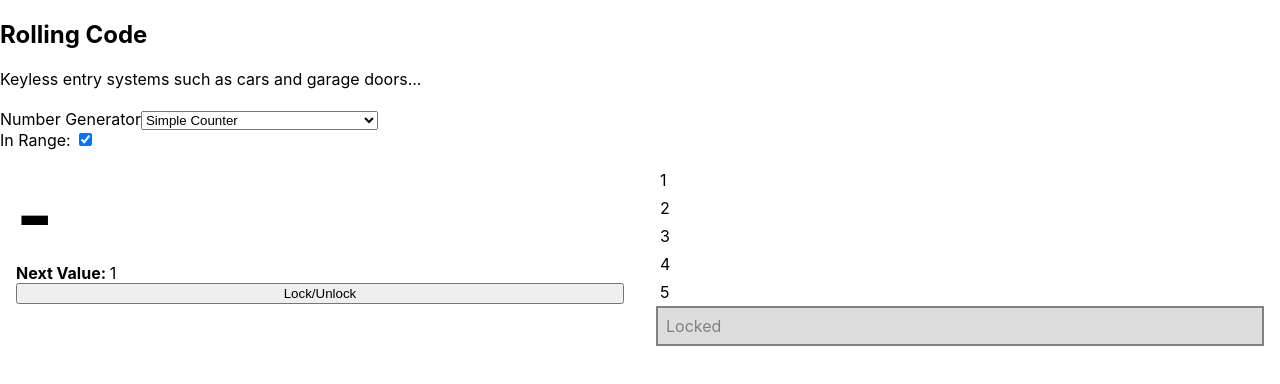
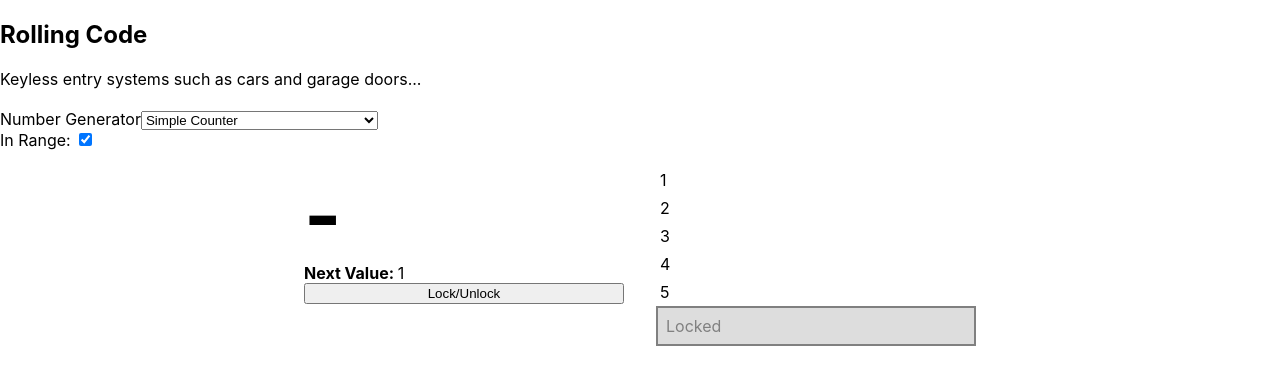
Before and after one commit to harryli0088/rolling-code, a React (Create React App) app: page / in a window 1280 px wide. Shown: the top 384 px of the page. Built offline with nearby package versions, Linux system fonts and the light colour scheme.

Commit message:
in out range styling

```diff
--- a/src/Components/Pair/Pair.tsx
+++ b/src/Components/Pair/Pair.tsx
@@ -59,7 +59,7 @@ class Pair extends React.Component<PairProps,PairState> {
           <label>In Range: </label> <input type="checkbox" checked={inRange} onChange={e => this.setState({inRange: !inRange})}/>
         </div>
 
-        <div className="content">
+        <div className={"devices " + (inRange?"inRange":"outOfRange")}>
           <div>
             <Broadcaster
               clickBroadcasterCallback={this.clickBroadcasterCallback}
--- a/src/Components/Pair/pair.scss
+++ b/src/Components/Pair/pair.scss
@@ -1,11 +1,22 @@
 .pair {
-  .content {
+  .devices {
     display: flex;
     flex-direction: row;
+    justify-content: center;
 
     > div {
-      width: 50%;
+      width: 25%;
       padding: 1em;
+      transition: 1s;
+    }
+
+    &.outOfRange {
+      > div:first-child {
+        transform: translateX(-75%);
+      }
+      > div:last-child {
+        transform: translateX(75%);
+      }
     }
   }
 }
```
